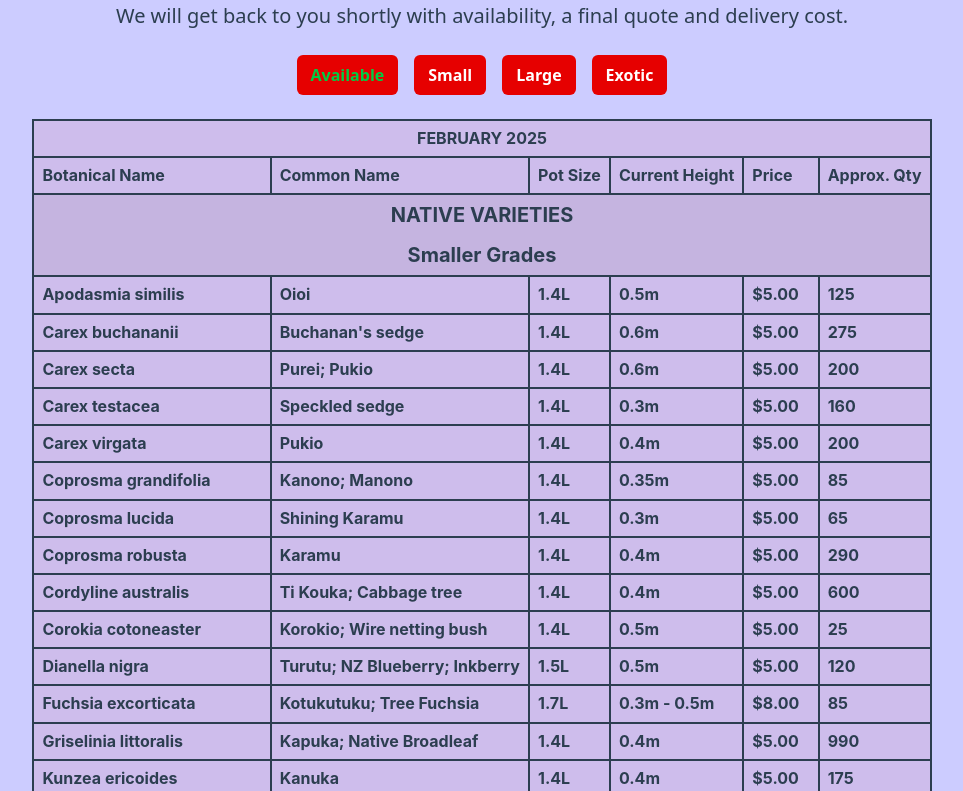
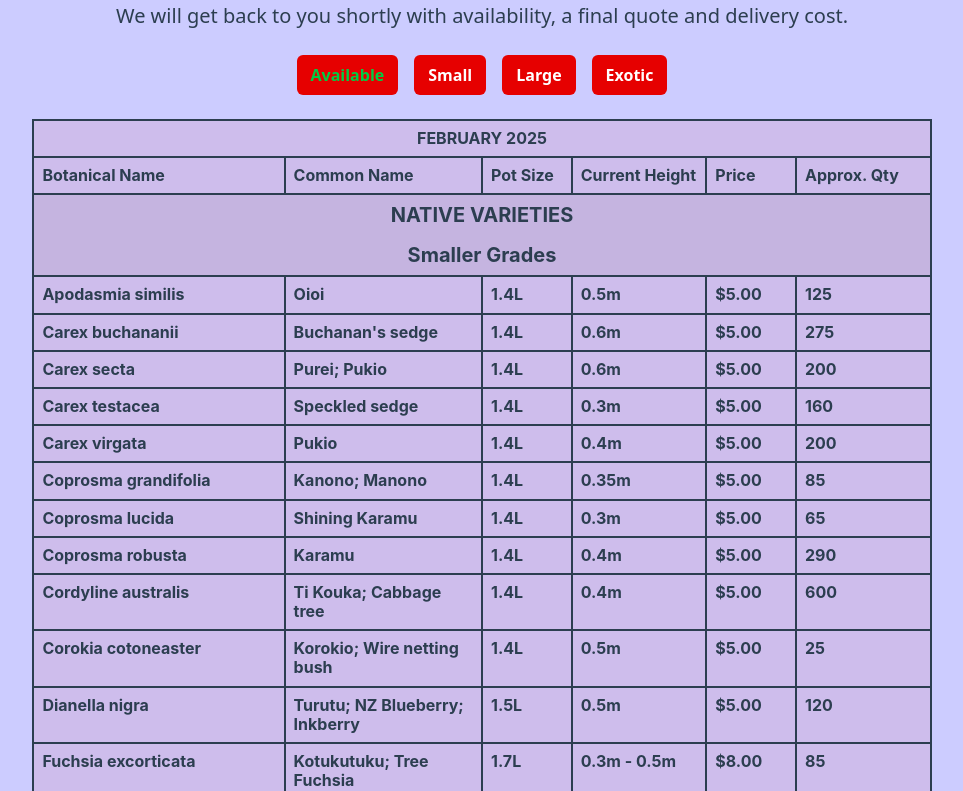
Before and after one commit to bojodesign/mistyacres, a React (Vite) app: page / in a window 1280 px wide. Shown: the part 1149-1940 px from the top of the page, without its empty margins (158-1121 px from the left). Built offline with nearby package versions, Linux system fonts and the light colour scheme.

Commit message:
Change trade list breakpoint and column widths; Remove redundant key names and fix key error

```diff
--- a/src/components/TradeList.jsx
+++ b/src/components/TradeList.jsx
@@ -90,23 +90,31 @@ const TradeList = () => {
 
     return (
         <div className="trade-list-container hstack justify-content-center">
-            <Table responsive className="table table-bordered table-hover trade-bg text-secondary h6">
+            <Table responsive="sm" className="table-bordered table-hover trade-bg text-secondary h6">
+                <colgroup>
+                    <col style={{ width: '28%' }} />
+                    <col style={{ width: '22%' }} />
+                    <col style={{ width: '10%' }} />
+                    <col style={{ width: '15%' }} />
+                    <col style={{ width: '10%' }} />
+                    <col style={{ width: '15%' }} />
+                </colgroup>
                 <tbody>
                     {tableData.map((row, rowIndex) => {
                         if (row.type === 'header') {
                             return (
-                                <>
+                                <React.Fragment key={`header-group-${rowIndex}`}>
                                     <tr className="text-secondary text-uppercase text-center no-hover">
                                         <td colSpan={6}>
                                             <FileMetadata filePath="public/assets/tradelist.csv" />&nbsp;<CurrentYear />
                                         </td>
                                     </tr>
-                                    <tr key={`trade-header-${rowIndex}`} className="text-secondary no-hover">
+                                    <tr className="text-secondary no-hover">
                                         {row.data.map((cell, cellIndex) => (
                                             <th key={`header-cell-${cellIndex}`}>{cell}</th>
                                         ))}
                                     </tr>
-                                </>
+                                </React.Fragment>
                             );
                         } else if (row.type === 'trade-main-category') {
                             return (
@@ -129,9 +137,9 @@ const TradeList = () => {
                             );
                         } else {
                             return (
-                                <tr key={`trade-data-${rowIndex}`} className="trade-data-row">
+                                <tr key={`data-${rowIndex}`} className="data-row">
                                     {row.data.map((cell, cellIndex) => (
-                                        <td key={`data-cell-${rowIndex}-${cellIndex}`}>
+                                        <td key={`cell-${rowIndex}-${cellIndex}`}>
                                             {cellIndex === 4 ? formatPrice(cell) : cell}
                                         </td>
                                     ))}
```
